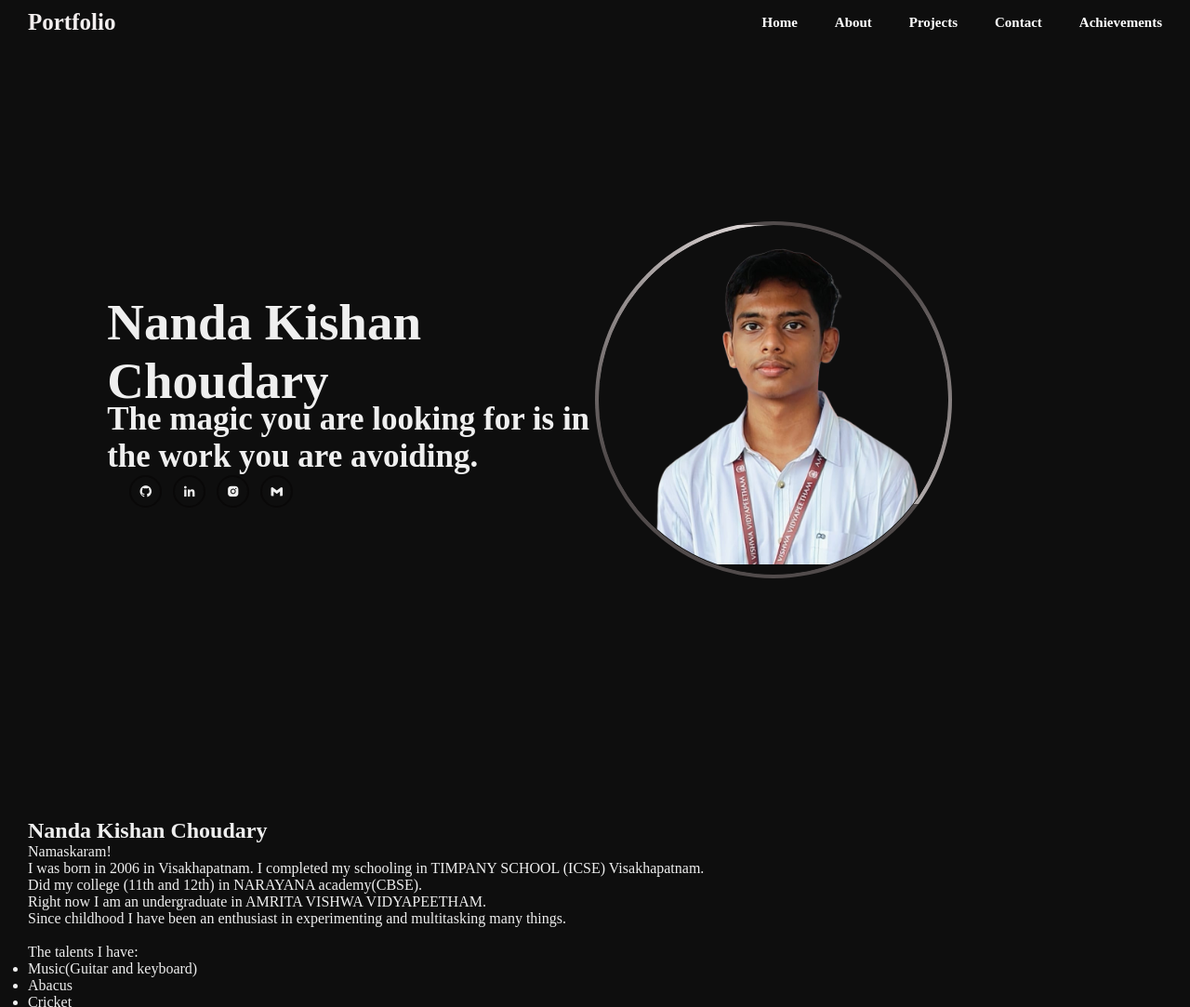
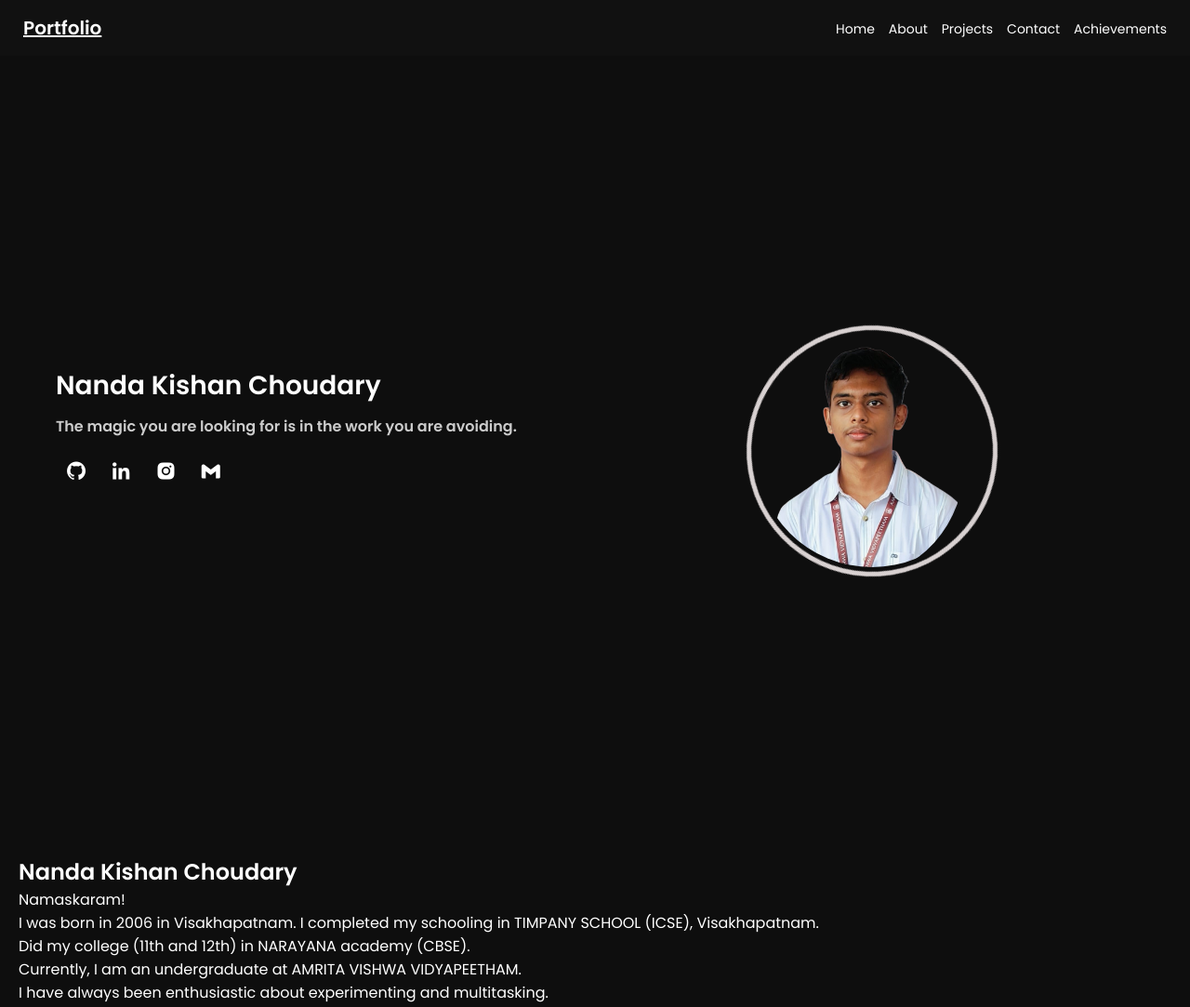
Before and after one commit to NandaKishanChoudary/my-website, a plain HTML site: page index.html in a window 1280 px wide. Shown: the top 1083 px of the page at 93% size. Drawn offline with nearby package versions, Linux system fonts and the light colour scheme.

Commit message:
Update index.html

```diff
--- a/index.html
+++ b/index.html
@@ -1,128 +1,184 @@
 <!DOCTYPE html>
 <html lang="en">
 <head>
-  <meta charset="UTF-8">
-  <meta http-equiv="X-UA-Compatible" content="IE=edge">
-  <meta name="viewport" content="width=device-width, initial-scale=1.0">
+  <meta charset="UTF-8" />
+  <meta http-equiv="X-UA-Compatible" content="IE=edge" />
+  <meta name="viewport" content="width=device-width, initial-scale=1.0"/>
   <title>Nk.27</title>
-  <link rel="stylesheet" href="index.css">
-  <link href="https://fonts.googleapis.com/css2?family=Poppins:wght@300;400;600&display=swap" rel="stylesheet">
-  <link href='https://unpkg.com/boxicons@2.1.4/css/boxicons.min.css' rel='stylesheet'>
+  <link href="https://fonts.googleapis.com/css2?family=Poppins:wght@300;400;600&display=swap" rel="stylesheet" />
+  <link href='https://unpkg.com/boxicons@2.1.4/css/boxicons.min.css' rel='stylesheet' />
   <style>
+    * {
+      box-sizing: border-box;
+      padding: 0;
+      margin: 0;
+    }
+
     body {
-      font-family: "Poppins";
-      margin: 0;
-      scroll-behavior: unset;
+      font-family: "Poppins", sans-serif;
+      background-color: rgb(14, 14, 14);
+      color: white;
     }
 
     nav.navbar {
       display: flex;
       justify-content: space-between;
       align-items: center;
-      padding: 10px 30px;
-      flex-wrap: wrap;
+      padding: 15px 25px;
+      background: #111;
+      position: sticky;
+      top: 0;
+      z-index: 999;
+    }
+
+    .navbar .logo {
+      font-size: 20px;
+      font-weight: 600;
+      color: white;
     }
 
     .navbar ul {
       list-style: none;
       display: flex;
-      gap: 20px;
-      padding-left: 0;
-      margin: 0;
+      gap: 15px;
+      flex-wrap: wrap;
     }
 
     .navbar ul li a {
-      color: rgb(18, 17, 17);
+      color: white;
       text-decoration: none;
+      font-size: 14px;
+      transition: color 0.3s;
+    }
+
+    .navbar ul li a:hover {
+      color: #00ffee;
     }
 
     section {
-      padding: 80px 30px;
+      padding: 60px 20px;
       min-height: 100vh;
-    }
-
-    #Home, #About, #Projects, #Contact, #Achievements {
-      background-color: rgb(14, 14, 14);
-      color: white;
-    }
-
-    .bars-animation {
-      display: flex;
-      justify-content: center;
-      margin-top: 20px;
-    }
-
-    .bar {
-      width: 10px;
-      height: 50px;
-      margin: 0 5px;
-      background: #000000;
-      animation: bounce 1s infinite ease-in-out;
-      animation-delay: calc(var(--i) * 0.1s);
-    }
-
-    @keyframes bounce {
-      0%, 100% {
-        transform: scaleY(1);
-      }
-      50% {
-        transform: scaleY(2);
-      }
     }
 
     .home {
       display: flex;
-      justify-content: space-between;
+      flex-direction: column;
       align-items: center;
-      flex-wrap: wrap;
+      text-align: center;
     }
 
-    .home-info, .home-img {
-      flex: 1 1 300px;
+    .home-info h1 {
+      font-size: 28px;
     }
 
-    .img-box img {
-      max-width: 100%;
-      height: auto;
+    .home-info h2 {
+      font-size: 16px;
+      margin: 10px 0 20px;
+      color: #ccc;
     }
 
     .btn-sci .sci a {
       font-size: 24px;
-      margin-right: 15px;
+      margin: 0 10px;
       color: white;
+      transition: transform 0.3s ease, color 0.3s ease;
     }
 
-    /* ✅ Responsive styles only */
-    @media (max-width: 768px) {
-      nav.navbar {
-        flex-direction: column;
-        align-items: flex-start;
-        padding: 10px 20px;
+    .btn-sci .sci a:hover {
+      color: #5d070f;
+      transform: scale(1.3) rotate(10deg);
+    }
+
+    .home-img {
+      margin-top: 30px;
+      position: relative;
+      width: 200px;
+      height: 200px;
+    }
+
+    .img-box {
+      width: 100%;
+      height: 100%;
+      border-radius: 50%;
+      position: relative;
+    }
+
+    .rotating-border {
+      position: absolute;
+      top: -10px;
+      left: -10px;
+      width: 220px;
+      height: 220px;
+      border: 5px solid rgb(216, 209, 209);
+      border-radius: 50%;
+      animation: rotateCircle 6s linear infinite;
+      z-index: 0;
+    }
+
+    .img-item {
+      width: 100%;
+      height: 100%;
+      border-radius: 50%;
+      overflow: hidden;
+      position: relative;
+      z-index: 1;
+    }
+
+    .img-item img {
+      width: 100%;
+      height: 100%;
+      object-fit: cover;
+      border-radius: 50%;
+    }
+
+    @keyframes rotateCircle {
+      from {
+        transform: rotate(0deg);
+      }
+      to {
+        transform: rotate(360deg);
+      }
+    }
+
+    section img {
+      max-width: 90%;
+      height: auto;
+      margin-top: 10px;
+    }
+
+    @media screen and (min-width: 768px) {
+      .home {
+        flex-direction: row;
+        justify-content: space-between;
+        text-align: left;
+        padding: 80px 60px;
       }
 
-      .navbar ul {
-        flex-direction: column;
-        gap: 10px;
-        width: 100%;
+      .home-info {
+        flex: 1;
+        padding-right: 30px;
       }
 
-      .home {
-        flex-direction: column;
-        text-align: center;
+      .home-img {
+        flex: 1;
+        margin-top: 0;
+        display: flex;
+        justify-content: center;
       }
 
-      .home-info, .home-img {
-        width: 100%;
+      .img-box {
+        width: 250px;
+        height: 250px;
       }
 
-      section {
-        padding: 60px 20px;
+      .rotating-border {
+        width: 270px;
+        height: 270px;
       }
+    }
 
-      .img-box img {
-        width: 100%;
-        height: auto;
-      }
+    ul {
+      padding-left: 20px;
     }
   </style>
 </head>
@@ -131,22 +187,13 @@
   <nav class="navbar">
     <a href="#" class="logo">Portfolio</a>
     <ul>
-      <li><a href="#Home" style="color:white">Home</a></li>
-      <li><a href="#About" style="color:white">About</a></li>
-      <li><a href="#Projects" style="color:white">Projects</a></li>
-      <li><a href="#Contact" style="color:white">Contact</a></li>
-      <li><a href="#Achievements" style="color:white">Achievements</a></li>
+      <li><a href="#Home">Home</a></li>
+      <li><a href="#About">About</a></li>
+      <li><a href="#Projects">Projects</a></li>
+      <li><a href="#Contact">Contact</a></li>
+      <li><a href="#Achievements">Achievements</a></li>
     </ul>
   </nav>
-
-  <div class="bars-animation">
-    <div class="bar" style="--i:6"></div>
-    <div class="bar" style="--i:5"></div>
-    <div class="bar" style="--i:4"></div>
-    <div class="bar" style="--i:3"></div>
-    <div class="bar" style="--i:2"></div>
-    <div class="bar" style="--i:1"></div>
-  </div>
 
   <section id="Home" class="home">
     <div class="home-info">
@@ -163,6 +210,7 @@
     </div>
     <div class="home-img">
       <div class="img-box">
+        <div class="rotating-border"></div>
         <div class="img-item">
           <img src="nk-removebg.png" alt="Profile Image">
         </div>
@@ -172,24 +220,28 @@
 
   <section id="About">
     <h2>Nanda Kishan Choudary</h2>
-    <p>Namaskaram!<br>I was born in 2006 in Visakhapatnam. I completed my schooling in TIMPANY SCHOOL (ICSE) Visakhapatnam.<br>
-    Did my college (11th and 12th) in NARAYANA academy(CBSE).<br>
-    Right now I am an undergraduate in AMRITA VISHWA VIDYAPEETHAM.<br>
-    Since childhood I have been an enthusiast in experimenting and multitasking many things.<br><br></p>
+    <p>Namaskaram!<br>
+    I was born in 2006 in Visakhapatnam. I completed my schooling in TIMPANY SCHOOL (ICSE), Visakhapatnam.<br>
+    Did my college (11th and 12th) in NARAYANA academy (CBSE).<br>
+    Currently, I am an undergraduate at AMRITA VISHWA VIDYAPEETHAM.<br>
+    I have always been enthusiastic about experimenting and multitasking.</p>
+
     <ul>
       <p>The talents I have:</p>
-      <li>Music(Guitar and keyboard)</li>
+      <li>Music (Guitar and Keyboard)</li>
       <li>Abacus</li>
       <li>Cricket</li>
-      <li>Skating</li><br>
+      <li>Skating</li>
     </ul>
+
     <ul>
-      <p>The languages I can speak are:</p>
+      <p>The languages I can speak:</p>
       <li>English</li>
       <li>Telugu</li>
       <li>Hindi</li>
       <li>Oriya</li>
-    </ul><br>
+    </ul>
+
     <ul>
       <p>The programming languages I know:</p>
       <li>Python</li>
@@ -200,18 +252,17 @@
   </section>
 
   <section id="Projects">
-    <h2>Projects</h2><br>
-    <p>Participated in the MUN talk held in my School</p>
-    <p>It is an initiative to help students simulate world-wide continental matters and to eliminate destruction and generate peace.</p><br>
-    <p>Also made a video on "SOLAR BULB BOTTLE MODEL" and got it published into a competition with the help of my teachers:</p><br><br>
-    <img src="https://content.instructables.com/FK5/2M6M/GTGCR130/FK52M6MGTGCR130.jpg?auto=webp" alt="Solar Bulb">
+    <h2>Projects</h2>
+    <p>Participated in the MUN talk held in my school – an initiative that simulates international diplomacy and promotes peace.</p>
+    <p>Created a video on the "Solar Bulb Bottle Model" that was submitted for a competition with the help of my teachers.</p>
+    <img src="https://content.instructables.com/FK5/2M6M/GTGCR130/FK52M6MGTGCR130.jpg?auto=webp" alt="Solar Project">
   </section>
 
   <section id="Contact">
     <h2>Contact</h2>
-    <p>You can contact me in the following ways.</p>
-    <p>Mobile NO: 7416262006</p>
-    <p>Mail: nkchoudary27@gmail.com</p>
+    <p>You can contact me in the following ways:</p>
+    <p>Mobile No: 7416262006</p>
+    <p>Email: nkchoudary27@gmail.com</p>
     <div class="btn-sci">
       <div class="sci">
         <a href="https://github.com/NandaKishanChoudary"><i class='bx bxl-github'></i></a>
@@ -224,13 +275,14 @@
 
   <section id="Achievements">
     <h2>Achievements</h2>
-    <p>There are a number of achievements:</p>
-    <p>I have been a "NATIONAL" champion in BrainoBrain Abacus Champion:</p>
-    <img src="abacusbg.png"><br>
-    <p>I have a professional degree in "ROCK SCHOOL" of music:</p><br>
-    <img src="rockbg.png"><br>
-    <p>I won many medals in district level of Skating:</p><br>
-    <img src="skatingbgg.png">
+    <p>I have been a NATIONAL champion in BrainoBrain Abacus competitions.</p>
+    <img src="abacusbg.png" alt="Abacus">
+
+    <p>I hold a professional degree from the ROCK SCHOOL of music.</p>
+    <img src="rockbg.png" alt="Rock School">
+
+    <p>Won several medals at district-level skating competitions.</p>
+    <img src="skatingbgg.png" alt="Skating">
   </section>
 
 </body>
```
